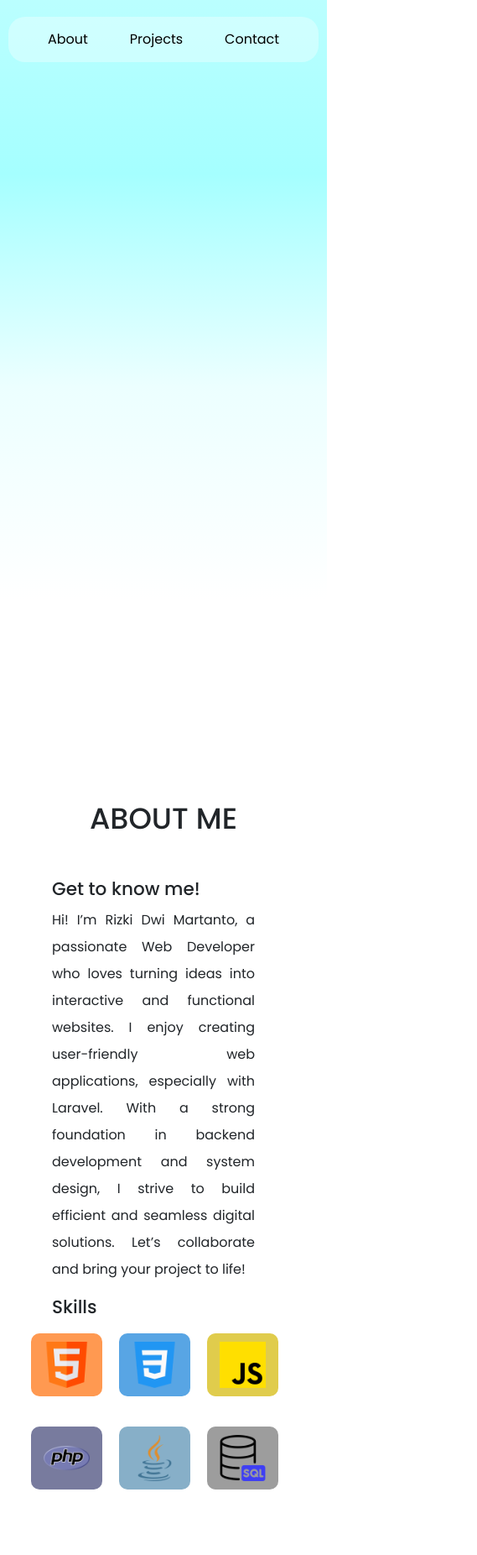
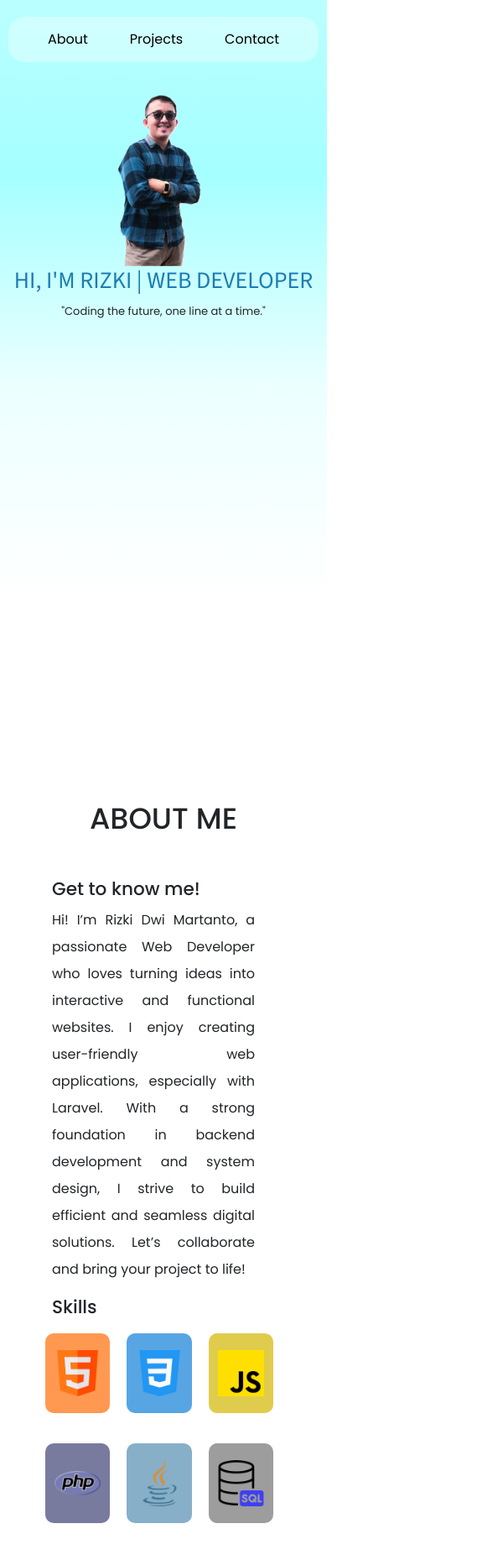
Before and after one commit to rizkidwimartanto/MyPortfolio, a plain HTML site: page index.html in a window 390 px wide. Shown: the top 1852 px of the page at 84% size, 569 px wide, since content can reach past the window. Drawn offline with nearby package versions, Linux system fonts and the light colour scheme.

Commit message:
perapian profile dan skills sudah berhasil

```diff
--- a/css/style.css
+++ b/css/style.css
@@ -29,61 +29,34 @@ div.nav-links a {
   font-weight: 400;
   cursor: pointer;
 }
-.myprofile {
-  display: flex;
+header, .container {
+  max-width: 100%;
+  overflow: hidden;
 }
+
 header {
   background: linear-gradient(to bottom, #bfffff, #a5ffff, #ecffff, #ffffff);
   text-align: center;
   height: 760px;
   position: relative;
   bottom: 100px;
+  padding: 50px 0;
 }
-
-.myprofile {
-  align-items: center;
-  text-align: center;
+.myphoto {
+  width: 650px;
+  height: auto;
+  margin-top: 100px;
   position: relative;
-  padding-top: 50px;
 }
-
-.myphoto {
-  width: 100%;
-  height: auto;
-  position: relative;
-  bottom: 150px;
-  right: 350px;
-}
-h3.h3_myprofile {
+.h3_myprofile {
   font-family: "Source Sans 3", serif !important;
-  position: absolute;
-  font-size: 55px;
-  bottom: 500px;
-  left: 450px;
+  font-size: 36px;
   color: #1b7cb4;
   text-transform: uppercase;
 }
 
-span.span_myprofile {
-  position: absolute;
-  bottom: 480px;
-  left: 450px;
+.span_myprofile {
   font-size: 18px;
-}
-
-/* Media query untuk tampilan mobile */
-@media screen and (max-width: 768px) {
-  .myphoto {
-    max-width: 120px; /* Ukuran gambar lebih kecil untuk layar kecil */
-  }
-
-  h3.h3_myprofile {
-    font-size: 24px; /* Ukuran teks lebih kecil */
-  }
-
-  span.span_myprofile {
-    font-size: 16px; /* Ukuran teks lebih kecil */
-  }
 }
 h3.h3_section_profile {
   text-align: center;
@@ -102,6 +75,10 @@ div.row_section {
   line-height: 2;
 }
 div.div_skills {
+  display: flex;
+  justify-content: center;
+  align-items: center;
+  width: 29%;
   padding: 20px 30px;
   text-align: center;
   margin: 10px;
@@ -155,6 +132,17 @@ section.section_profile {
 section.section_project {
   margin-top: 200px;
 }
+@media (max-width: 770px){
+  .myphoto{
+    width: 400px;
+  }
+  .h3_myprofile{
+    font-size: 30px;
+  }
+  .span_myprofile{
+    font-size: 15px;
+  }
+}
 @media (max-width: 675px) {
   div.nav {
     width: 80%;
@@ -164,17 +152,22 @@ section.section_project {
   div.nav {
     width: 95%;
   }
-  div.div_skills {
-    padding: 10px 15px;
-    text-align: center;
-    margin: 10px;
-    border-radius: 10px;
-    cursor: default;
+  .myphoto{
+    width: 300px;
+  }
+  .h3_myprofile{
+    font-size: 28px;
+  }
+  .span_myprofile{
+    font-size: 13px;
   }
 }
 @media (max-width: 400px) {
   div.div_skills {
     position: relative;
-    right: 35px;
+    right: 18px;
+  }
+  div.div_skills{
+    width: 32%;
   }
 }
--- a/index.html
+++ b/index.html
@@ -27,12 +27,16 @@
       </div>
     </div>
     <header>
-      <div class="myprofile">
-        <img class="myphoto" src="img/rizki_dwi_martanto.png" alt="myprofile" />
-        <h3 class="h3_myprofile">Hi, I'm Rizki | Web Developer</h3>
-        <span class="span_myprofile"
-          >"Coding the future, one line at a time."</span
-        >
+      <div class="container">
+        <div class="row align-items-center">
+          <div class="col-xl-4 col-md-12 col-md-12 col-sm-12 col-xs-12">
+            <img class="myphoto" src="img/Rizki Dwi Martanto 2.png" alt="myprofile" />
+          </div>
+          <div class="col-xl-8 col-md-12 col-md-12 col-sm-12 col-xs-12 text-left">
+            <h3 class="h3_myprofile">Hi, I'm Rizki | Web Developer</h3>
+            <span class="span_myprofile">"Coding the future, one line at a time."</span>
+          </div>
+        </div>
       </div>
     </header>
     <section class="section_profile" id="about">
@@ -68,13 +72,13 @@
             </div>
           </div>
           <div class="d-flex flex-row mb-3">
-            <div class="div_skills skills_php col-lg-4">
+            <div class="div_skills skills_php col-4">
               <img src="img/php.png" alt="php" width="55px" height="55px" />
             </div>
-            <div class="div_skills skills_java col-lg-4">
+            <div class="div_skills skills_java col-4">
               <img src="img/java.png" alt="java" width="55px" height="55px" />
             </div>
-            <div class="div_skills skills_sql col-lg-4">
+            <div class="div_skills skills_sql col-4">
               <img src="img/sql.png" alt="sql" width="55px" height="55px" />
             </div>
           </div>
```
Also changed, not shown: img/Rizki Dwi Martanto 2.png (added).
